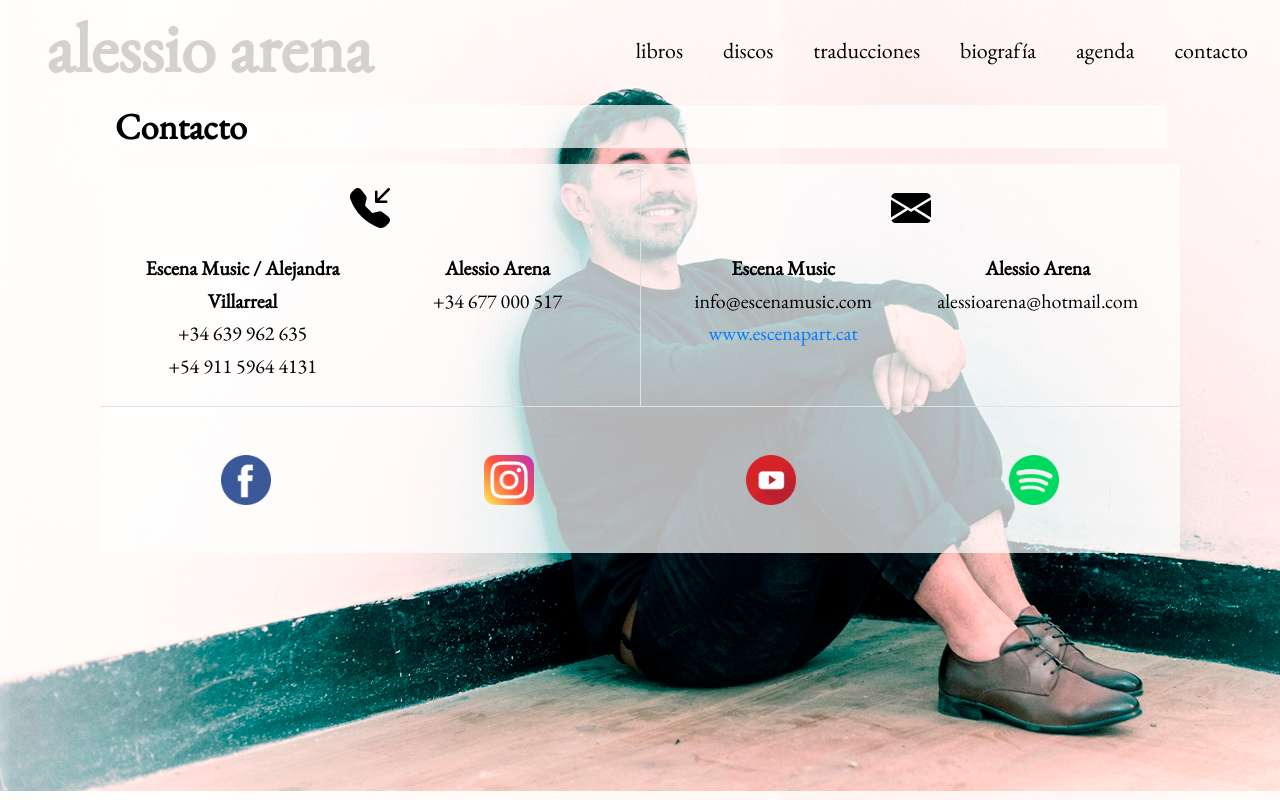
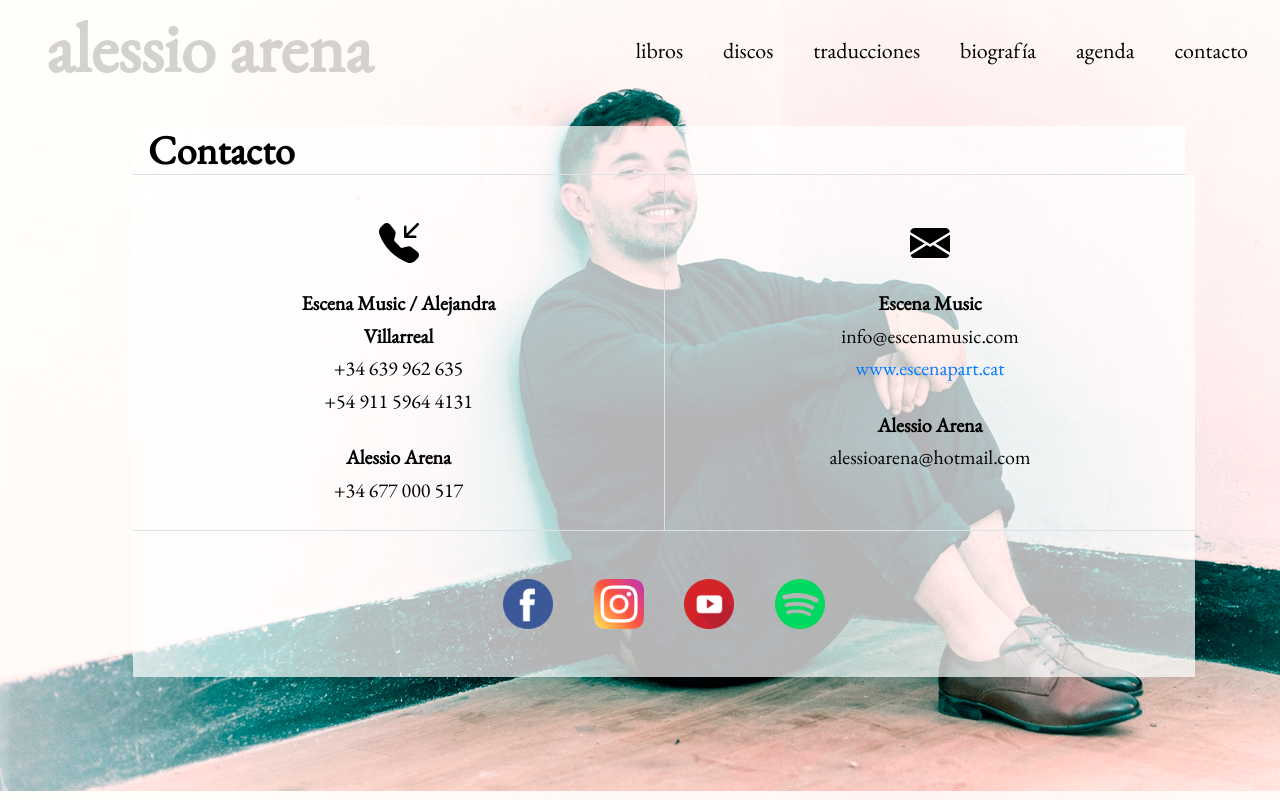
Before and after one commit to MagoAlakai/Alessio_Arena_FRONT, an Angular app: page /contacto in a window 1280 px wide. Built offline with nearby package versions, Linux system fonts and the light colour scheme.

Commit message:
Estructura contactos responsive aprox

```diff
--- a/src/app/web/biografia/biografia.component.css
+++ b/src/app/web/biografia/biografia.component.css
@@ -5,6 +5,10 @@
   background-color: rgba(255, 255, 255, 0.705);
   /* -webkit-backdrop-filter: blur(10px); */
   color: black;
+}
+
+p{
+  font-size: 18px;
 }
 
 /*Break points para adaptar background y estilos */
@@ -37,6 +41,7 @@
   #traduccionTitulo{
     margin-left: 35px !important;
     margin-top: -5px;
+    font-size: 26px;
   }
 
   .card-text{
@@ -71,6 +76,7 @@
   #traduccionTitulo{
     margin-left: 65px !important;
     margin-top: -5px;
+    font-size: 35px;
   }
 
   .card-deck{
@@ -105,6 +111,7 @@
   #traduccionTitulo{
     margin-left: 100px !important;
     margin-top: -5px;
+    font-size: 40px;
   }
 
   .card{
@@ -134,6 +141,7 @@
   #traduccionTitulo{
     margin-left: 120px !important;
     margin-top: -5px;
+    font-size: 45px;
   }
 
   .card{
@@ -162,6 +170,7 @@
   #traduccionTitulo{
     margin-left: 150px !important;
     margin-top: -5px;
+    font-size: 50px;
   }
 
   .card{
--- a/src/app/web/biografia/biografia.component.html
+++ b/src/app/web/biografia/biografia.component.html
@@ -2,9 +2,9 @@
 
   <!-- Listado de Traducciones -->
   <div>
-    <h1 id="traduccionTitulo" class="mb-3 ml-1 ml-sm-2 ml-md-5 ml-lg-5 ml-xl-5 card col-4 col-sm-5 col-md-8 col-lg-10 col-xl-10 border">Biografía</h1>
+    <h1 id="traduccionTitulo" class="border-bottom pb-2 mt-3 ml-1 ml-sm-2 ml-md-5 ml-lg-5 ml-xl-5 col-4 col-sm-5 col-md-8 col-lg-10 col-xl-10">Biografía</h1>
 
-    <div id="traducciones" class="card col-4 col-sm-5 col-md-8 col-lg-10 col-xl-10 mb-4">
+    <div id="traducciones" class="card col-4 col-sm-5 col-md-8 col-lg-10 col-xl-10 mb-4 border-0">
       <p class="mt-3 m-r2 ml-2">
       Nacido en Nápoles, en 1984, <strong>escritor, cantautor y traductor</strong>. Divide su carrera entre España e Italia, conciliando proyectos literarios, musicales y
       educativos que buscan relativizar las fronteras entre los tres ámbitos. Apasionado de la literaturas en lengua española y profesor, se ha formado en las
--- a/src/app/web/contacto/contacto.component.css
+++ b/src/app/web/contacto/contacto.component.css
@@ -24,6 +24,7 @@
     margin-top: 20px;
   }
 
+
   .table-wrapper-scroll-y {
     display: block;
   }
@@ -31,6 +32,7 @@
   .my-custom-scrollbar {
     position: relative;
     height: 85vh;
+    width: 40vh;
     overflow: auto;
   }
 }
@@ -41,6 +43,7 @@
   #traduccionTitulo{
     margin-left: 35px !important;
     margin-top: -5px;
+    font-size: 26px;
   }
 
   .contacto{
@@ -65,6 +68,7 @@
   #traduccionTitulo{
     margin-left: 65px !important;
     margin-top: -5px;
+    font-size: 35px;
   }
 
   .contacto{
@@ -89,11 +93,17 @@
   #traduccionTitulo{
     margin-left: 100px !important;
     margin-top: -5px;
+    font-size: 40px;
   }
 
   .contacto{
     margin-left: 100px;
     margin-right: 100px;
+  }
+
+  .redes{
+    padding-left: 350px;
+    padding-right: 350px;
   }
 
   .my-custom-scrollbar {
@@ -113,6 +123,7 @@
   #traduccionTitulo{
     margin-left: 120px !important;
     margin-top: -5px;
+    font-size: 45px;
   }
 
   .contacto{
@@ -142,10 +153,17 @@
   #traduccionTitulo{
     margin-left: 150px !important;
     margin-top: -5px;
+    font-size: 50px;
   }
 
   .contacto{
     margin-left: 150px;
+    margin-right: 170px;
+  }
+
+  .redes{
+    padding-left: 500px;
+    padding-right: 500px;
   }
 
   .my-custom-scrollbar {
--- a/src/app/web/contacto/contacto.component.html
+++ b/src/app/web/contacto/contacto.component.html
@@ -1,8 +1,10 @@
-<h1 id="traduccionTitulo" class="mb-3 ml-1 ml-sm-2 ml-md-5 ml-lg-5 ml-xl-5 contacto col-3 col-sm-5 col-md-8 col-lg-10 col-xl-10">Contacto</h1>
+
+<div class="card-deck table-wrapper-scroll-y my-custom-scrollbar animated fadeIn slow pb-4 pl-5 pl-sm-5 pl-md-4 pl-lg-5 pl-xl-5">
+  <h1 id="traduccionTitulo" class="border-bottom mt-3 ml-1 ml-sm-2 ml-md-5 ml-lg-5 ml-xl-5 col-4 col-sm-5 col-md-8 col-lg-10 col-xl-10">Contacto</h1>
 
   <div class="row contacto">
 
-  <div id="traducciones" class="col-6 pt-4 pb-4">
+    <div id="traducciones" class="col-12 col-sm-12 col-md-6 col-lg-6 col-xl-6 pt-5 pb-4">
 
       <div class="text-center">
         <svg xmlns="http://www.w3.org/2000/svg" width="40" height="40" fill="currentColor" class="bi bi-telephone-inbound-fill mb-4" viewBox="0 0 16 16">
@@ -10,14 +12,14 @@
         </svg>
       </div>
 
-    <div class="d-flex letra">
-      <div class="col-6 text-center">
+      <div class="d-block letra">
+        <div class="col-12 col-sm-12 col-md-6 col-lg-6 col-xl-6 text-center pb-4 mx-auto">
           <p><strong>Escena Music / Alejandra Villarreal</strong></p>
           <p>+34 639 962 635</p>
           <p>+54 911 5964 4131</p>
         </div>
 
-      <div class="col-6 text-center">
+        <div class="col-12 col-sm-12 col-md-6 col-lg-6 col-xl-6 text-center mx-auto">
           <p><strong>Alessio Arena</strong></p>
           <p>+34 677 000 517</p>
         </div>
@@ -26,7 +28,7 @@
     </div>
 
 
-  <div id="traducciones" class="col-6 text-center pt-4 pb-4 border-left">
+    <div id="traducciones" class="col-12 col-sm-12 col-md-6 col-lg-6 col-xl-6 text-center pt-5 pb-4 border-left">
 
       <div class="text-center">
         <svg xmlns="http://www.w3.org/2000/svg" width="40" height="40" fill="currentColor" class="bi bi-envelope-fill mb-4" viewBox="0 0 16 16">
@@ -34,14 +36,14 @@
         </svg>
       </div>
 
-    <div class="d-flex letra">
-      <div class="col-6 text-center">
+      <div class="letra d-block">
+        <div class="col-12 col-sm-12 col-md-6 col-lg-6 col-xl-6 text-center pb-4 mx-auto">
           <p><strong>Escena Music</strong></p>
           <p>info@escenamusic.com</p>
           <a href="https://www.escenapart.cat/alessio-arena" target="_blank">www.escenapart.cat</a>
         </div>
 
-      <div class="col-6 text-center">
+        <div class="col-12 col-sm-12 col-md-6 col-lg-6 col-xl-6 text-center mx-auto">
           <p><strong>Alessio Arena</strong></p>
           <p>alessioarena@hotmail.com</p>
         </div>
@@ -52,21 +54,23 @@
     <div id="traducciones" class="col-12 redes d-flex text-center pt-5 pb-5 border-top">
 
       <div class="text-center col-3">
-      <img src="/assets/images/facebook.png" width="50" height="50"  alt="">
+        <a href="https://www.facebook.com/alessioarenaofficial" target="_blank"><img src="/assets/images/facebook.png" width="50" height="50"  alt=""></a>
       </div>
 
       <div class="text-center col-3">
-      <img src="/assets/images/instagram.png" width="50" height="50"  alt="">
+        <a href="https://www.instagram.com/alessioarenamusica/?hl=es" target="_blank"><img src="/assets/images/instagram.png" width="50" height="50"  alt=""></a>
       </div>
 
       <div class="text-center col-3">
-      <img src="/assets/images/youtube.png" width="50" height="50"  alt="">
+        <a href="https://www.youtube.com/channel/UCrw3PeP7xckaWKOZAQSNwZQ" target="_blank"><img src="/assets/images/youtube.png" width="50" height="50"  alt=""></a>
       </div>
 
       <div class="text-center col-3">
-      <img src="/assets/images/spotify.png" width="50" height="50"  alt="">
+        <a href="https://open.spotify.com/artist/4Am44NfcHNR70bBt9j1Kqc?si=q3-uMJORQFaHWSeqZAQPdA&nd=1" target="_blank"><img src="/assets/images/spotify.png" width="50" height="50"  alt=""></a>
       </div>
 
     </div>
 
   </div>
+
+</div>
--- a/src/app/web/discos/discos.component.css
+++ b/src/app/web/discos/discos.component.css
@@ -5,6 +5,10 @@
   background-color: rgba(255, 255, 255, 0.705);
   /* -webkit-backdrop-filter: blur(10px); */
   color: black;
+}
+
+p{
+  font-size: 18px;
 }
 
 /*Break points para adaptar background y estilos */
@@ -37,6 +41,7 @@
   #libroTitulo, #teatroTitulo, #compartidoTitulo{
     margin-left: 35px !important;
     margin-top: -5px;
+    font-size: 26px;
   }
 
   .card-text{
@@ -75,6 +80,7 @@
   #libroTitulo, #teatroTitulo, #compartidoTitulo{
     margin-left: 65px !important;
     margin-top: -5px;
+    font-size: 35px;
   }
 
   .card-deck{
@@ -109,6 +115,7 @@
   #libroTitulo, #teatroTitulo, #compartidoTitulo{
     margin-left: 100px !important;
     margin-top: -5px;
+    font-size: 40px;
   }
 
   .card{
@@ -138,6 +145,7 @@
   #libroTitulo, #teatroTitulo, #compartidoTitulo{
     margin-left: 120px !important;
     margin-top: -5px;
+    font-size: 45px;
   }
 
   .card{
@@ -166,6 +174,7 @@
   #libroTitulo, #teatroTitulo, #compartidoTitulo{
     margin-left: 150px !important;
     margin-top: -5px;
+    font-size: 50px;
   }
 
   .card{
--- a/src/app/web/discos/discos.component.html
+++ b/src/app/web/discos/discos.component.html
@@ -1,16 +1,16 @@
 <div class="card-deck table-wrapper-scroll-y my-custom-scrollbar animated fadeIn slow pb-4 pl-5 pl-sm-5 pl-md-4 pl-lg-5 pl-xl-5">
 
   <!-- Listado de Novelas -->
-  <div>
-    <h1 id="libroTitulo" class="mb-3 ml-1 ml-sm-2 ml-md-5 ml-lg-5 ml-xl-5 card col-4 col-sm-5 col-md-8 col-lg-10 col-xl-10 border">Novela</h1>
-    <div id="libros" *ngFor="let libro of libros" class="card col-4 col-sm-5 col-md-8 col-lg-10 col-xl-10 mb-4">
+  <div class="mb-5">
+    <h1 id="libroTitulo" class="border-bottom mt-3 ml-1 ml-sm-2 ml-md-5 ml-lg-5 ml-xl-5 col-4 col-sm-5 col-md-8 col-lg-10 col-xl-10">Novela</h1>
+    <div id="libros" *ngFor="let libro of libros" class="card border-0 col-4 col-sm-5 col-md-8 col-lg-10 col-xl-10 mb-4">
       <img class="card-img-top mt-3" [src]="libro.imagen" alt="">
       <div class="card-body">
         <h3 class="card-title">{{libro.titulo}}</h3>
         <p class="card-text">{{libro.descripcion}}</p>
       </div>
       <div *ngIf="libro.premios" class="card-footer">
-        <small><strong>{{libro.premios}}</strong></small>
+        <strong>{{libro.premios}}</strong>
       </div>
     </div>
   </div>
--- a/src/app/web/libros/libros.component.css
+++ b/src/app/web/libros/libros.component.css
@@ -5,6 +5,10 @@
   background-color: rgba(255, 255, 255, 0.705);
   /* -webkit-backdrop-filter: blur(10px); */
   color: black;
+}
+
+p{
+  font-size: 18px;
 }
 
 /*Break points para adaptar background y estilos */
@@ -37,6 +41,7 @@
   #libroTitulo, #teatroTitulo, #compartidoTitulo{
     margin-left: 35px !important;
     margin-top: -5px;
+    font-size: 26px;
   }
 
   .card-text{
@@ -75,6 +80,7 @@
   #libroTitulo, #teatroTitulo, #compartidoTitulo{
     margin-left: 65px !important;
     margin-top: -5px;
+    font-size: 35px;
   }
 
   .card-deck{
@@ -109,6 +115,7 @@
   #libroTitulo, #teatroTitulo, #compartidoTitulo{
     margin-left: 100px !important;
     margin-top: -5px;
+    font-size: 40px;
   }
 
   .card{
@@ -138,6 +145,7 @@
   #libroTitulo, #teatroTitulo, #compartidoTitulo{
     margin-left: 120px !important;
     margin-top: -5px;
+    font-size: 45px;
   }
 
   .card{
@@ -166,6 +174,7 @@
   #libroTitulo, #teatroTitulo, #compartidoTitulo{
     margin-left: 150px !important;
     margin-top: -5px;
+    font-size: 50px;
   }
 
   .card{
--- a/src/app/web/libros/libros.component.html
+++ b/src/app/web/libros/libros.component.html
@@ -1,44 +1,44 @@
 <div class="card-deck table-wrapper-scroll-y my-custom-scrollbar animated fadeIn slow pb-4 pl-5 pl-sm-5 pl-md-4 pl-lg-5 pl-xl-5">
 
   <!-- Listado de Novelas -->
-  <div>
-    <h1 id="libroTitulo" class="mb-3 ml-1 ml-sm-2 ml-md-5 ml-lg-5 ml-xl-5 card col-4 col-sm-5 col-md-8 col-lg-10 col-xl-10 border">Novela</h1>
-    <div id="libros" *ngFor="let libro of libros" class="card col-4 col-sm-5 col-md-8 col-lg-10 col-xl-10 mb-4">
+  <div class="mb-5">
+    <h1 id="libroTitulo" class="border-bottom mt-3 ml-1 ml-sm-2 ml-md-5 ml-lg-5 ml-xl-5 col-4 col-sm-5 col-md-8 col-lg-10 col-xl-10">Novela</h1>
+    <div id="libros" *ngFor="let libro of libros" class="card border-0 col-4 col-sm-5 col-md-8 col-lg-10 col-xl-10 mb-4">
       <img class="card-img-top mt-3" [src]="libro.imagen" alt="">
       <div class="card-body">
         <h3 class="card-title">{{libro.titulo}}</h3>
         <p class="card-text">{{libro.descripcion}}</p>
       </div>
       <div *ngIf="libro.premios" class="card-footer">
-        <small><strong>{{libro.premios}}</strong></small>
+        <strong>{{libro.premios}}</strong>
       </div>
     </div>
   </div>
 
   <!-- Listado de Teatro -->
-  <div>
-    <h1 id="teatroTitulo" class="mb-3 ml-1 ml-sm-2 ml-md-5 ml-lg-5 ml-xl-5 card col-4 col-sm-5 col-md-8 col-lg-10 col-xl-10 border">Teatro</h1>
-    <div id="teatro" *ngFor="let teatro of teatros" class="card col-4 col-sm-5 col-md-8 col-lg-10 col-xl-10 mb-4">
+  <div class="mb-5">
+    <h1 id="teatroTitulo" class="border-bottom pb-2 mt-3 ml-1 ml-sm-2 ml-md-5 ml-lg-5 ml-xl-5 col-4 col-sm-5 col-md-8 col-lg-10 col-xl-10">Teatro</h1>
+    <div id="teatro" *ngFor="let teatro of teatros" class="card col-4 col-sm-5 col-md-8 col-lg-10 col-xl-10 mb-4 border-0">
       <img class="card-img-top mt-3" [src]="teatro.imagen" alt="">
       <div class="card-body">
         <h3 class="card-title">{{teatro.titulo}}</h3>
         <p class="card-text">{{teatro.descripcion}}</p>
       <div *ngIf="teatro.premios" class="card-footer">
-        <small><strong>{{teatro.premios}}</strong></small>
+        <strong>{{teatro.premios}}</strong>
       </div>
     </div>
   </div>
 
   <!-- Listado de colaboraciones -->
   <div>
-    <h1 id="compartidoTitulo" class="mb-3 ml-1 ml-sm-2 ml-md-5 ml-lg-5 ml-xl-5 card col-4 col-sm-5 col-md-8 col-lg-10 col-xl-10 border">Libros colectivos</h1>
-    <div id="compartido" *ngFor="let libroColectivo of librosColectivos" class="card col-4 col-sm-5 col-md-8 col-lg-10 col-xl-10 mb-4">
+    <h1 id="compartidoTitulo" class="border-bottom pb-2 mt-3 ml-1 ml-sm-2 ml-md-5 ml-lg-5 ml-xl-5 col-4 col-sm-5 col-md-8 col-lg-10 col-xl-10">Libros colectivos</h1>
+    <div id="compartido" *ngFor="let libroColectivo of librosColectivos" class="card col-4 col-sm-5 col-md-8 col-lg-10 col-xl-10 mb-4 border-0">
       <img class="card-img-top mt-3" [src]="libroColectivo.imagen" alt="">
       <div class="card-body">
         <h3 class="card-title">{{libroColectivo.titulo}}</h3>
         <p class="card-text">{{libroColectivo.descripcion}}</p>
       <div *ngIf="libroColectivo.premios" class="card-footer">
-        <small><strong>{{libroColectivo.premios}}</strong></small>
+        <strong>{{libroColectivo.premios}}</strong>
       </div>
     </div>
   </div>
--- a/src/app/web/traducciones/traducciones.component.css
+++ b/src/app/web/traducciones/traducciones.component.css
@@ -5,6 +5,10 @@
   background-color: rgba(255, 255, 255, 0.705);
   /* -webkit-backdrop-filter: blur(10px); */
   color: black;
+}
+
+p{
+  font-size: 18px;
 }
 
 /*Break points para adaptar background y estilos */
@@ -37,6 +41,7 @@
   #traduccionTitulo{
     margin-left: 35px !important;
     margin-top: -5px;
+    font-size: 26px;
   }
 
   .card-text{
@@ -71,6 +76,7 @@
   #traduccionTitulo{
     margin-left: 65px !important;
     margin-top: -5px;
+    font-size: 35px;
   }
 
   .card-deck{
@@ -105,6 +111,7 @@
   #traduccionTitulo{
     margin-left: 100px !important;
     margin-top: -5px;
+    font-size: 40px;
   }
 
   .card{
@@ -134,6 +141,7 @@
   #traduccionTitulo{
     margin-left: 120px !important;
     margin-top: -5px;
+    font-size: 45px;
   }
 
   .card{
@@ -162,6 +170,7 @@
   #traduccionTitulo{
     margin-left: 150px !important;
     margin-top: -5px;
+    font-size: 45px;
   }
 
   .card{
--- a/src/app/web/traducciones/traducciones.component.html
+++ b/src/app/web/traducciones/traducciones.component.html
@@ -2,14 +2,14 @@
 
   <!-- Listado de Traducciones -->
   <div>
-    <h1 id="traduccionTitulo" class="mb-3 ml-1 ml-sm-2 ml-md-5 ml-lg-5 ml-xl-5 card col-4 col-sm-5 col-md-8 col-lg-10 col-xl-10 border">Traducciones</h1>
-    <div id="traducciones" *ngFor="let traduccion of traducciones" class="card col-4 col-sm-5 col-md-8 col-lg-10 col-xl-10 mb-4">
+    <h1 id="traduccionTitulo" class="border-bottom pb-2 mt-3 ml-1 ml-sm-2 ml-md-5 ml-lg-5 ml-xl-5 col-4 col-sm-5 col-md-8 col-lg-10 col-xl-10">Traducciones</h1>
+    <div id="traducciones" *ngFor="let traduccion of traducciones" class="card col-4 col-sm-5 col-md-8 col-lg-10 col-xl-10 mb-4 border-0">
       <div class="card-body">
         <h3 class="card-title"><i>{{traduccion.titulo}}</i> {{traduccion.autor}}</h3>
         <p class="card-text">{{traduccion.descripcion}}</p>
       </div>
       <div *ngIf="traduccion.premios" class="card-footer">
-        <small><strong>{{traduccion.premios}}</strong></small>
+       <strong>{{traduccion.premios}}</strong>
       </div>
     </div>
   </div>
```
Lines whose indentation alone changed are shown as unchanged.
